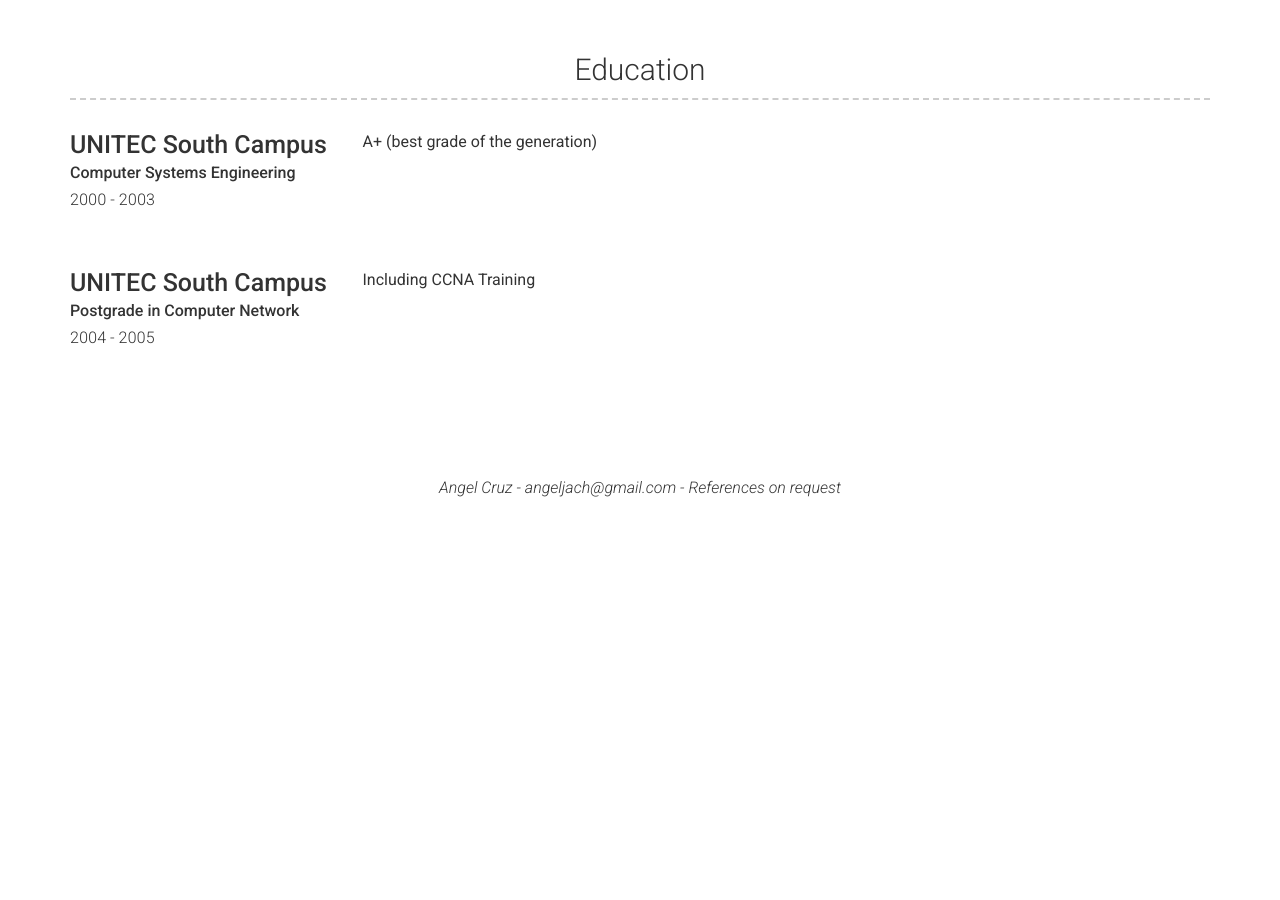
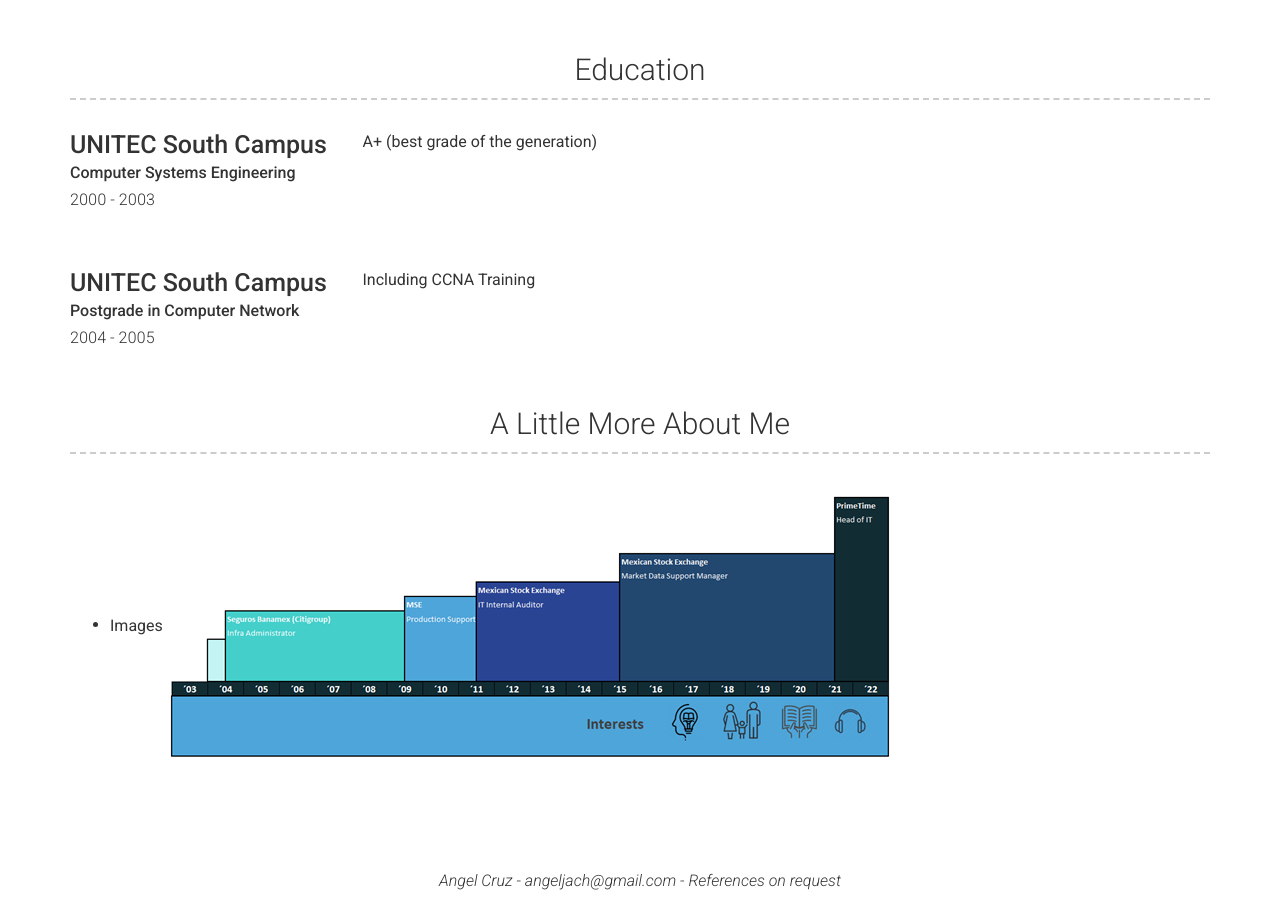
Before and after one commit to angeljach/angeljach.github.io, a Jekyll site: the page built from index.md, in a window 1280 px wide and 900 px high, scrolled down 2240 px. Built offline with Jekyll 4.4.1, drawn with Linux system fonts in a browser that asks for light colours; nearby versions of some CDN libraries; before the commit the page ends 2747 px from its top, so only the background shows below that.

Commit message:
feat: interests

```diff
--- a/_config.yml
+++ b/_config.yml
@@ -217,12 +217,10 @@ content:
         #   CCNA Training
         description: | # this will include new lines to allow paragraphs
           Including CCNA Training
-  # - title: A Little More About Me
-  #   layout: text
-  #   content: | # this will include new lines to allow paragraphs
-  #     This is where you can write a little more about yourself. You could title this section **Interests** and include some of your other interests.
-
-  #     Or you could title it **Skills** and write a bit more about things that make you more desirable, like *leadership* or *teamwork*
+  - title: A Little More About Me
+    layout: text
+    content: | # this will include new lines to allow paragraphs
+      - Images ![Interests](/images/interests.png "Interests")
 
 # Footer
 footer_show_references: true
```
Also changed, not shown: images/interests.png (added).
